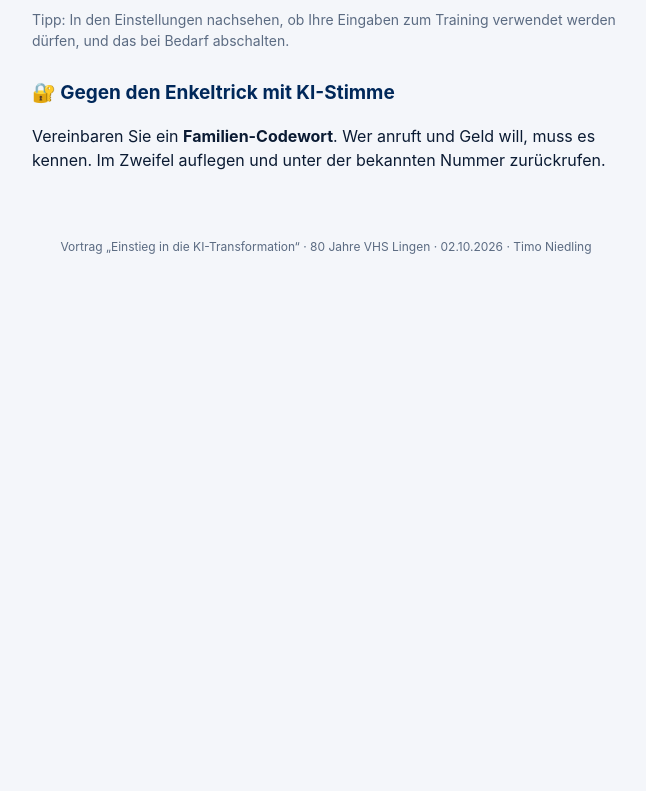
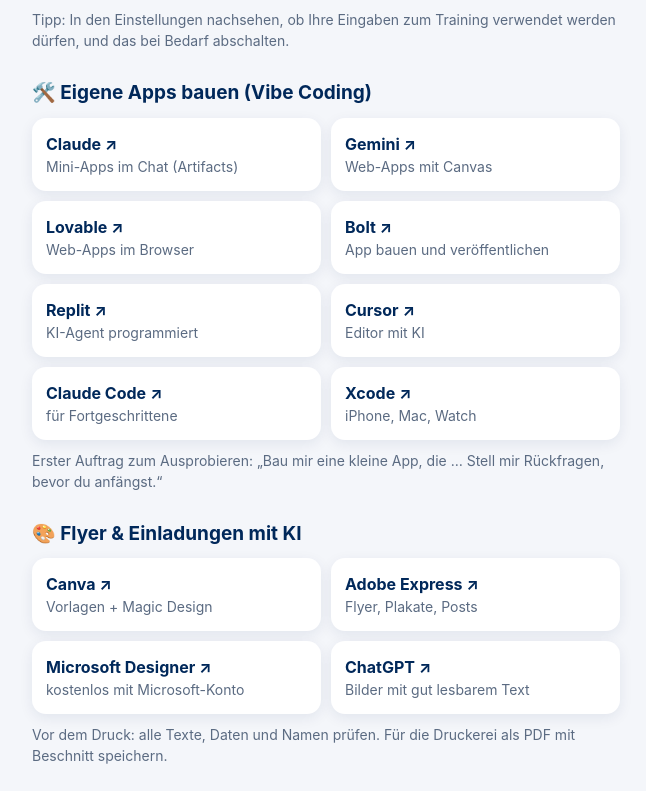
Before and after one commit to TNiedling83/vhs80, a plain HTML site: page public/spickzettel.html in a window 1280 px wide. Shown: the part 1766-2557 px from the top of the page, without its empty margins (314-960 px from the left). Before the commit the page ends 2052 px from the top, so only its background shows below. Drawn offline with Linux system fonts and the light colour scheme.

Commit message:
Spickzettel: Vibe-Coding- und Flyer-Werkzeuge verlinkt

```diff
--- a/public/spickzettel.html
+++ b/public/spickzettel.html
@@ -61,6 +61,28 @@
   <p class="lead" style="margin-top:10px;font-size:14px">Antippen öffnet die Seite. Alle gibt es auch als App im App Store und bei Google Play.</p>
   <p class="lead" style="margin-top:12px;font-size:14px">Tipp: In den Einstellungen nachsehen, ob Ihre Eingaben zum Training verwendet werden dürfen, und das bei Bedarf abschalten.</p>
 
+  <h2>🛠️ Eigene Apps bauen (Vibe Coding)</h2>
+  <div class="apps">
+    <a href="https://claude.ai" target="_blank" rel="noopener"><strong>Claude ↗</strong>Mini-Apps im Chat (Artifacts)</a>
+    <a href="https://gemini.google.com" target="_blank" rel="noopener"><strong>Gemini ↗</strong>Web-Apps mit Canvas</a>
+    <a href="https://lovable.dev" target="_blank" rel="noopener"><strong>Lovable ↗</strong>Web-Apps im Browser</a>
+    <a href="https://bolt.new" target="_blank" rel="noopener"><strong>Bolt ↗</strong>App bauen und veröffentlichen</a>
+    <a href="https://replit.com" target="_blank" rel="noopener"><strong>Replit ↗</strong>KI-Agent programmiert</a>
+    <a href="https://cursor.com" target="_blank" rel="noopener"><strong>Cursor ↗</strong>Editor mit KI</a>
+    <a href="https://claude.com/product/claude-code" target="_blank" rel="noopener"><strong>Claude Code ↗</strong>für Fortgeschrittene</a>
+    <a href="https://developer.apple.com/xcode/" target="_blank" rel="noopener"><strong>Xcode ↗</strong>iPhone, Mac, Watch</a>
+  </div>
+  <p class="lead" style="margin-top:10px;font-size:14px">Erster Auftrag zum Ausprobieren: „Bau mir eine kleine App, die … Stell mir Rückfragen, bevor du anfängst.“</p>
+
+  <h2>🎨 Flyer & Einladungen mit KI</h2>
+  <div class="apps">
+    <a href="https://www.canva.com" target="_blank" rel="noopener"><strong>Canva ↗</strong>Vorlagen + Magic Design</a>
+    <a href="https://www.adobe.com/express/" target="_blank" rel="noopener"><strong>Adobe Express ↗</strong>Flyer, Plakate, Posts</a>
+    <a href="https://designer.microsoft.com" target="_blank" rel="noopener"><strong>Microsoft Designer ↗</strong>kostenlos mit Microsoft-Konto</a>
+    <a href="https://chatgpt.com" target="_blank" rel="noopener"><strong>ChatGPT ↗</strong>Bilder mit gut lesbarem Text</a>
+  </div>
+  <p class="lead" style="margin-top:10px;font-size:14px">Vor dem Druck: alle Texte, Daten und Namen prüfen. Für die Druckerei als PDF mit Beschnitt speichern.</p>
+
   <h2>🔐 Gegen den Enkeltrick mit KI-Stimme</h2>
   <p>Vereinbaren Sie ein <b>Familien-Codewort</b>. Wer anruft und Geld will, muss es kennen. Im Zweifel auflegen und unter der bekannten Nummer zurückrufen.</p>
 </main>
```
